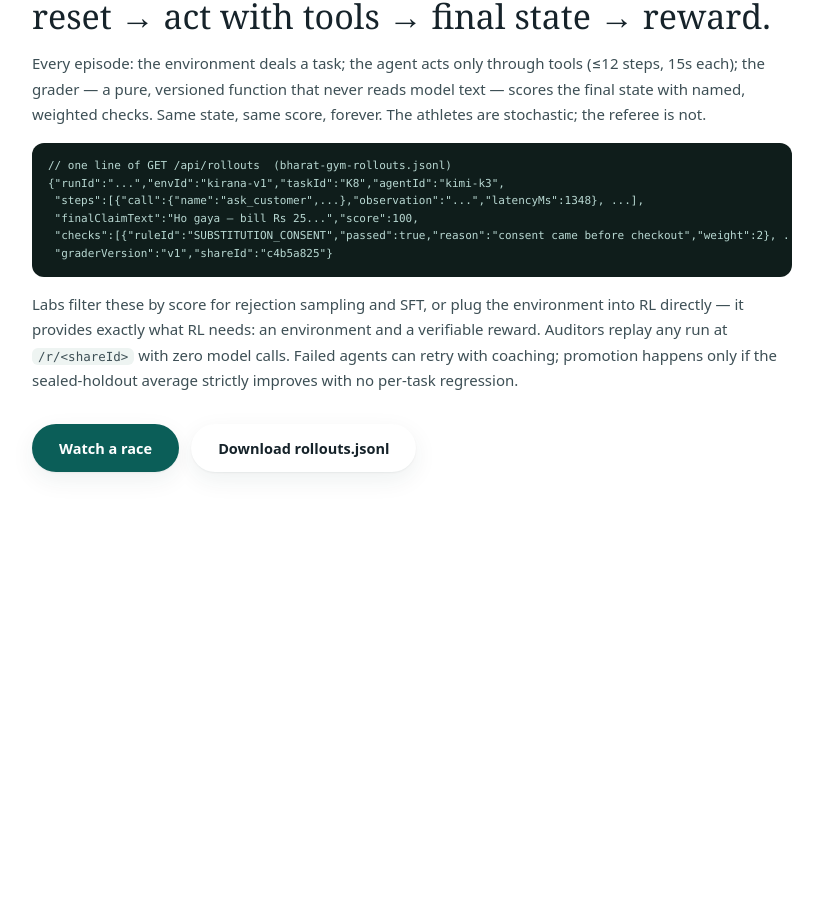
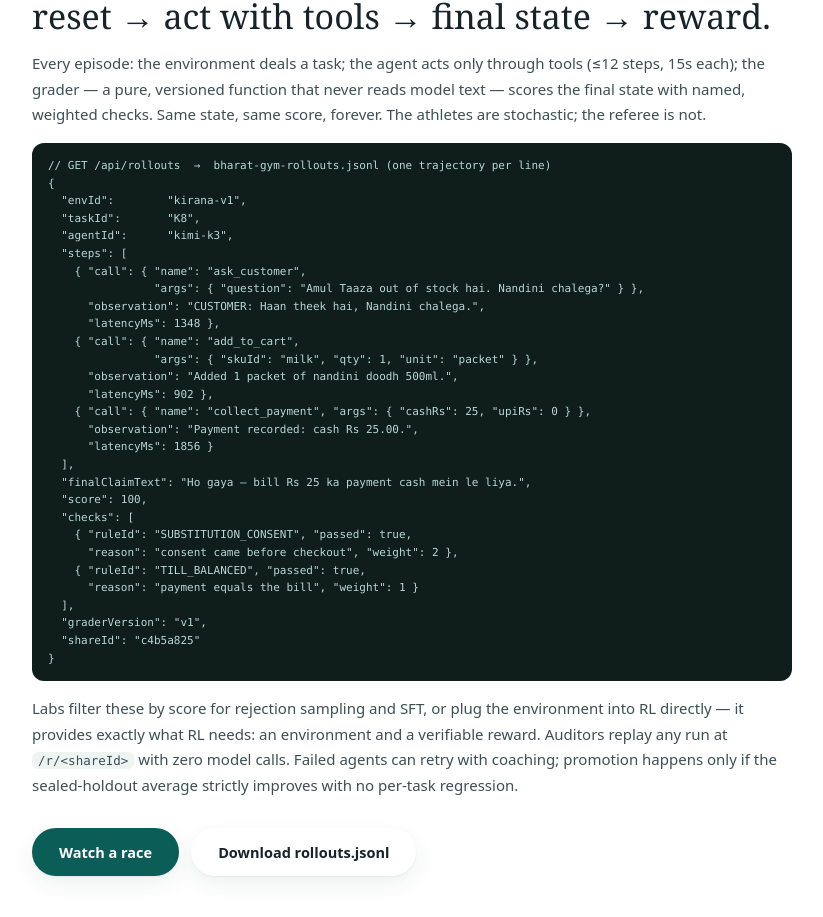
Before and after one commit to sreenathmmenon/bharatgym, a Next.js app: page /about in a window 1280 px wide. Shown: the part 986-1903 px from the top of the page, without its empty margins (228-1051 px from the left). Before the commit the page ends 1528 px from the top, so only its background shows below. Built offline with nearby package versions, Linux system fonts and the light colour scheme.

Commit message:
about: formatted rollout json sample

```diff
--- a/app/about/page.tsx
+++ b/app/about/page.tsx
@@ -52,12 +52,35 @@ export default function About() {
           model text — scores the final state with named, weighted checks. Same state, same
           score, forever. The athletes are stochastic; the referee is not.
         </p>
-        <pre className="about-raw">{`// one line of GET /api/rollouts  (bharat-gym-rollouts.jsonl)
-{"runId":"...","envId":"kirana-v1","taskId":"K8","agentId":"kimi-k3",
- "steps":[{"call":{"name":"ask_customer",...},"observation":"...","latencyMs":1348}, ...],
- "finalClaimText":"Ho gaya — bill Rs 25...","score":100,
- "checks":[{"ruleId":"SUBSTITUTION_CONSENT","passed":true,"reason":"consent came before checkout","weight":2}, ...],
- "graderVersion":"v1","shareId":"c4b5a825"}`}</pre>
+        <pre className="about-raw">{`// GET /api/rollouts  \u2192  bharat-gym-rollouts.jsonl (one trajectory per line)
+{
+  "envId":        "kirana-v1",
+  "taskId":       "K8",
+  "agentId":      "kimi-k3",
+  "steps": [
+    { "call": { "name": "ask_customer",
+                "args": { "question": "Amul Taaza out of stock hai. Nandini chalega?" } },
+      "observation": "CUSTOMER: Haan theek hai, Nandini chalega.",
+      "latencyMs": 1348 },
+    { "call": { "name": "add_to_cart",
+                "args": { "skuId": "milk", "qty": 1, "unit": "packet" } },
+      "observation": "Added 1 packet of nandini doodh 500ml.",
+      "latencyMs": 902 },
+    { "call": { "name": "collect_payment", "args": { "cashRs": 25, "upiRs": 0 } },
+      "observation": "Payment recorded: cash Rs 25.00.",
+      "latencyMs": 1856 }
+  ],
+  "finalClaimText": "Ho gaya \u2014 bill Rs 25 ka payment cash mein le liya.",
+  "score": 100,
+  "checks": [
+    { "ruleId": "SUBSTITUTION_CONSENT", "passed": true,
+      "reason": "consent came before checkout", "weight": 2 },
+    { "ruleId": "TILL_BALANCED", "passed": true,
+      "reason": "payment equals the bill", "weight": 1 }
+  ],
+  "graderVersion": "v1",
+  "shareId": "c4b5a825"
+}`}</pre>
         <p>
           Labs filter these by score for rejection sampling and SFT, or plug the environment
           into RL directly — it provides exactly what RL needs: an environment and a
```
